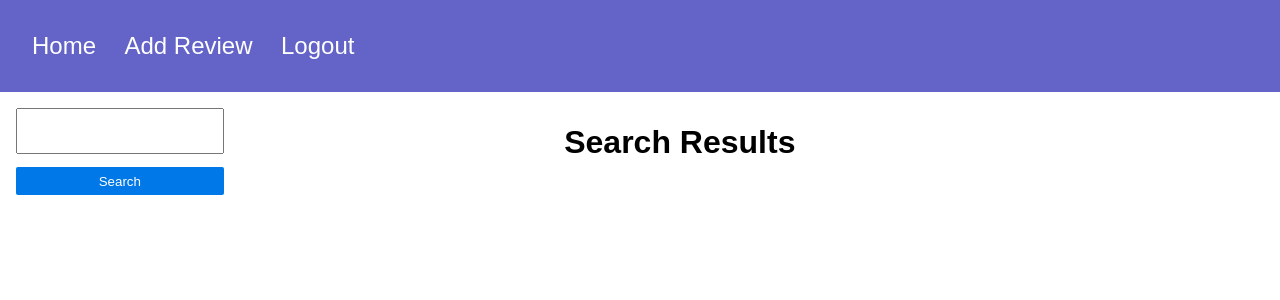
After one commit to tonwiyan/Review-system, a PHP site: page /search_results.php in a window 1280 px wide. The commit adds this page. Shown: the top 300 px of the page. Run offline with PHP 8.4, Linux system fonts and the light colour scheme; the visitor is signed in with stand-in values (Sample User, id 1).

Commit message:
Added files.

```diff
--- a/database.php
+++ b/database.php
@@ -107,3 +107,20 @@ function add_review($dbc, $author, $initials, $good_side, $bad_side) {
 	$statement = $dbc->prepare($sql);
 	$statement->execute(array($author, $initials, $good_side, $bad_side, time()));
 }
+
+function show_search_results($dbc, $search) {
+	$search = '%' . $search . '%';
+	$sql = "SELECT * FROM reviews WHERE instructor_initials LIKE ?";
+
+	$statement = $dbc->prepare($sql);
+	$statement->execute(array($search));
+
+	while ($result = $statement->fetch()){
+		$good_part = $result['good_part'];
+		$bad_part = $result['bad_part'];
+		$initials = $result['instructor_initials'];
+		$review_id = $result['id'];
+
+		include('review.php');
+	}
+}
--- a/search.php
+++ b/search.php
@@ -1,4 +1,6 @@
 <div id="search">
-	<input type="text" />
-	<button class="button">Search</button>
+	<form action='search_results.php' method='POST'>
+		<input type="text" name='search'/>
+		<input type='submit' class="button" value='Search'>
+	</form>
 </div>
--- /dev/null
+++ b/search_results.php
@@ -0,0 +1,32 @@
+<!DOCTYPE html>
+<html>
+	<head>
+		<title>Search Results</title>
+		<link rel='stylesheet' href='css/main.css'>
+	</head>
+	<body>
+		<?php
+			include('database.php');
+
+			include('enforce_login.php');
+
+			include('menu.php');
+		?>
+		<div class="container">
+			<?php include("search.php"); ?>
+			<div id='reviews'>
+				<h1 class="title">
+					<center>Search Results</center>
+				</h1>
+
+				<?php
+					if (isset($_POST['search'])) {
+						$search = $_POST['search'];
+						show_search_results($dbc, $search);
+					}
+					// show_all_reviews($dbc);
+				?>
+			</div>
+		</div>
+	</body>
+</html>
```
